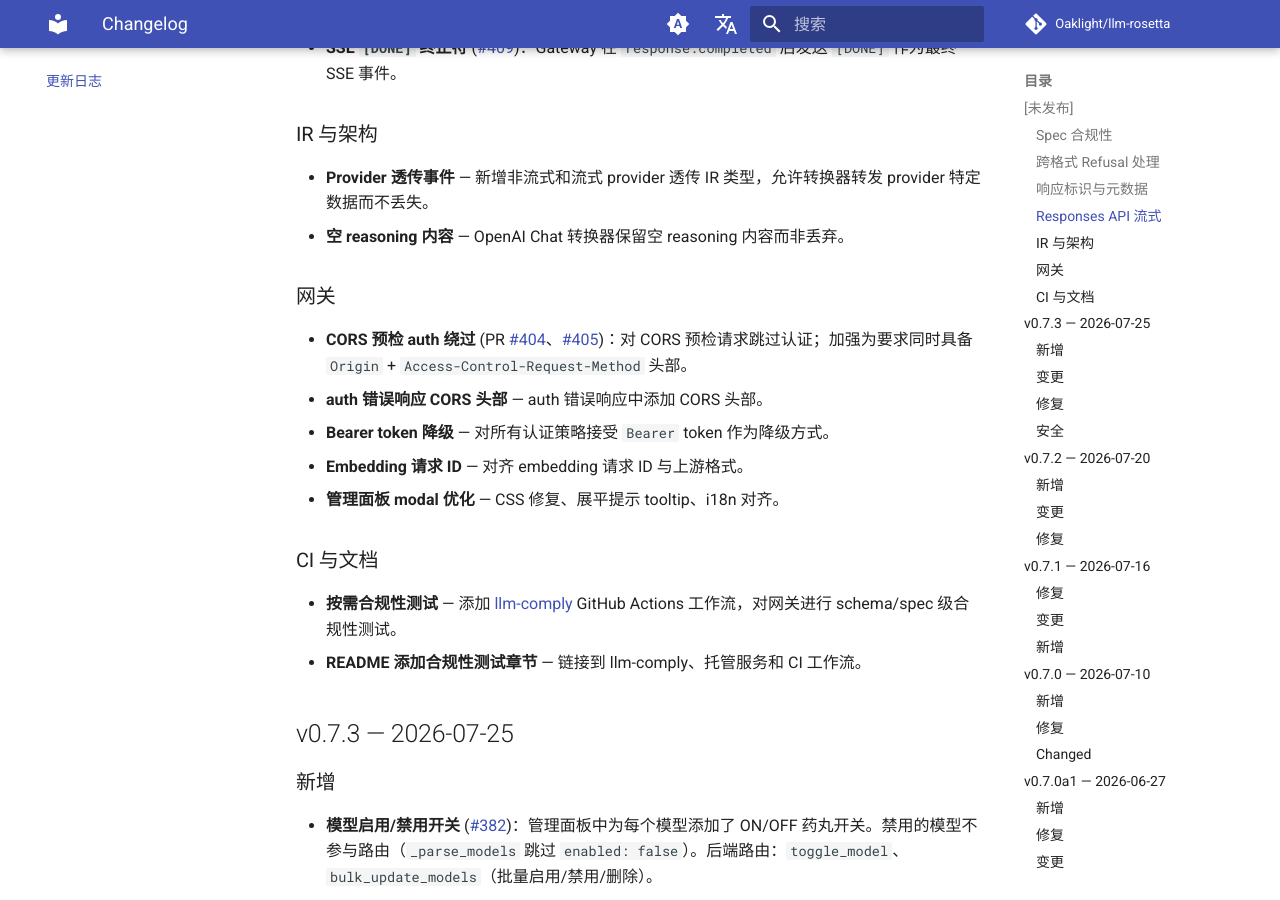
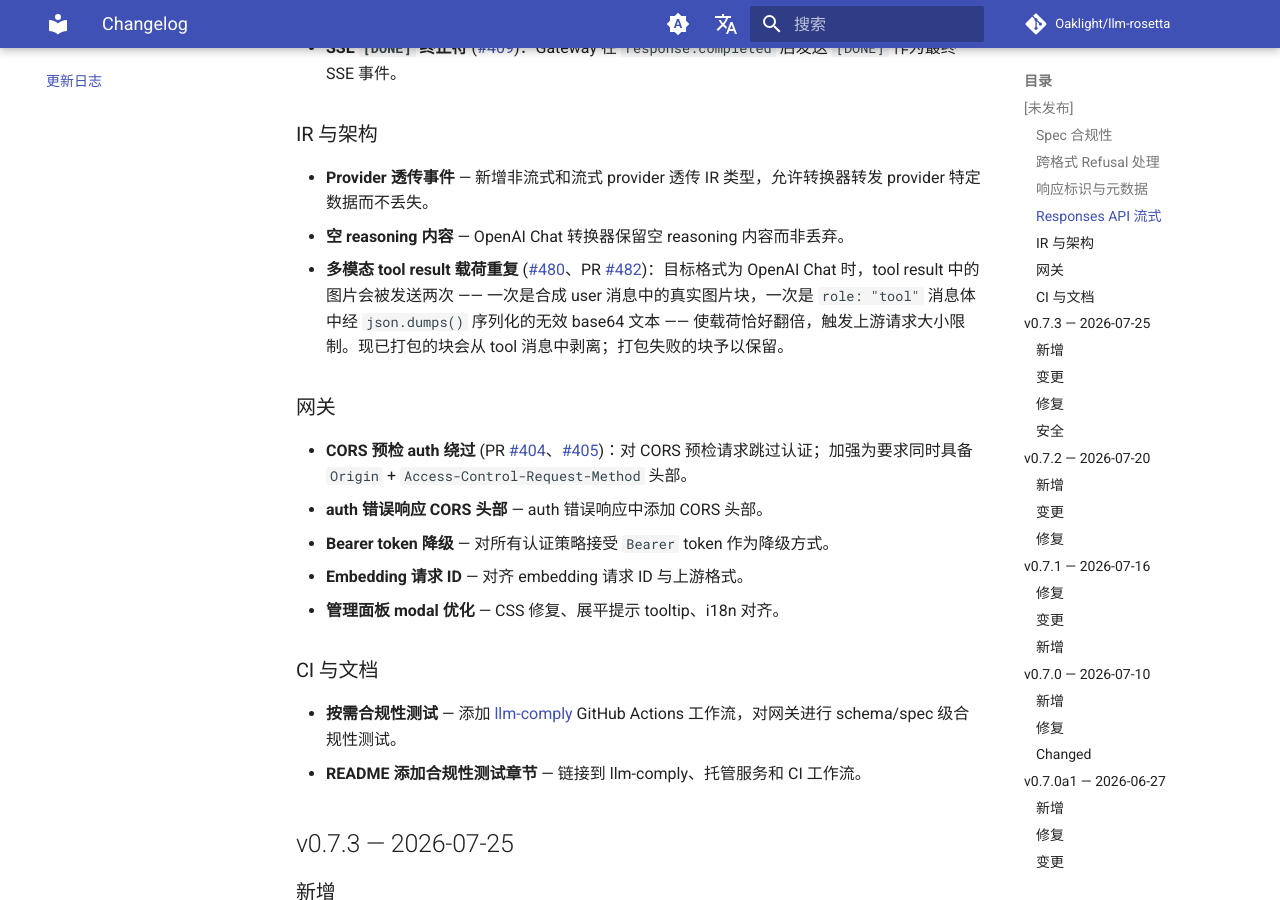
Before and after one commit to Oaklight/llm-rosetta, an MkDocs documentation site: the page built from docs/changelog.md, in a window 1280 px wide and 900 px high, scrolled down 2078 px. Built offline with MkDocs 1.6.1 and Material for MkDocs 9.7.7, drawn with Linux system fonts in a browser that asks for light colours; comment, search, counter and statistics services are not loaded.

Commit message:
docs: changelog for multimodal tool result payload duplication fix (#482)

```diff
--- a/docs/changelog.md
+++ b/docs/changelog.md
@@ -51,6 +51,7 @@ All notable changes to LLM-Rosetta are documented here. This project follows [Ke
 
 - **Provider 透传事件** — 新增非流式和流式 provider 透传 IR 类型，允许转换器转发 provider 特定数据而不丢失。
 - **空 reasoning 内容** — OpenAI Chat 转换器保留空 reasoning 内容而非丢弃。
+- **多模态 tool result 载荷重复** ([#480](https://github.com/Oaklight/llm-rosetta/issues/480)、PR [#482](https://github.com/Oaklight/llm-rosetta/pull/482))：目标格式为 OpenAI Chat 时，tool result 中的图片会被发送两次 —— 一次是合成 user 消息中的真实图片块，一次是 `role: "tool"` 消息体中经 `json.dumps()` 序列化的无效 base64 文本 —— 使载荷恰好翻倍，触发上游请求大小限制。现已打包的块会从 tool 消息中剥离；打包失败的块予以保留。
 
 ### 网关
 
```
